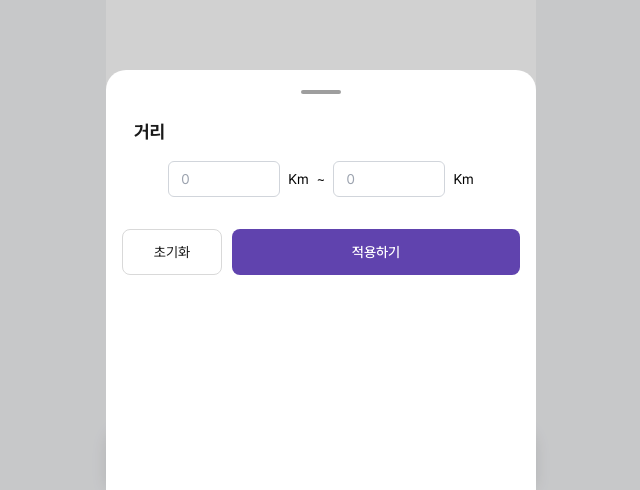
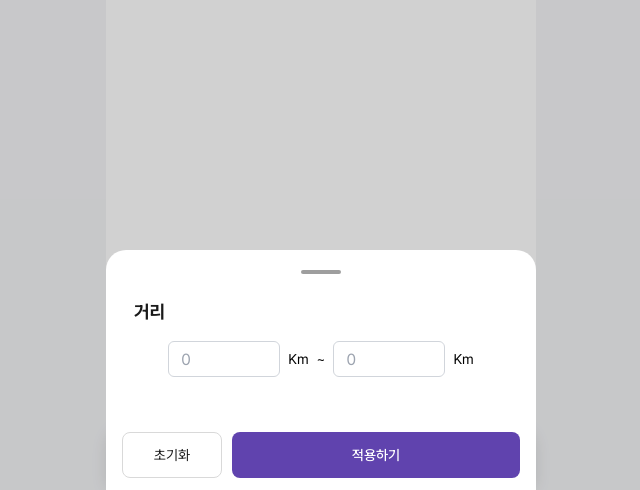
Before and after one commit to 9oormthon-univ/2025_SEASONTHON_TEAM_62_FE, a React (Vite) app: page /mate in a window 1280 px wide. Both pictures are taken after a click on the button "거리". Shown: the part 310-800 px from the top of the page, without its empty margins (319-959 px from the left). Built offline with nearby package versions, Linux system fonts and the light colour scheme; no server answers.

Commit message:
feat: 드롭다운 컴포넌트 css 수정

```diff
--- a/src/pages/mate/components/tagWithDropdown/bottomSheet.tsx
+++ b/src/pages/mate/components/tagWithDropdown/bottomSheet.tsx
@@ -7,7 +7,6 @@ type BottomSheetProps = {
   onApply: () => void;
   onReset: () => void;
 };
-
 export function BottomSheet({
   open,
   onClose,
@@ -21,25 +20,19 @@ export function BottomSheet({
   const handleTouchStart = (e: React.TouchEvent) => {
     startY.current = e.touches[0].clientY;
   };
-
   const handleTouchMove = (e: React.TouchEvent) => {
     const deltaY = e.touches[0].clientY - startY.current;
-    if (deltaY > 0) {
-      setDragY(deltaY);
-    }
+    if (deltaY > 0) setDragY(deltaY);
   };
-
   const handleTouchEnd = () => {
-    if (dragY > 80) {
-      onClose();
-    }
+    if (dragY > 80) onClose();
     setDragY(0);
   };
 
   return (
     <div
       className={[
-        'fixed inset-0 z-[100] transition-opacity duration-300 flex justify-center items-end',
+        'fixed inset-0 z-[100] flex items-end justify-center transition-opacity duration-300',
         open ? 'opacity-100' : 'pointer-events-none opacity-0',
       ].join(' ')}
     >
@@ -51,32 +44,38 @@ export function BottomSheet({
         <div
           role="dialog"
           aria-modal="true"
-          onTouchStart={handleTouchStart}
-          onTouchMove={handleTouchMove}
-          onTouchEnd={handleTouchEnd}
           className={[
-            'relative w-full h-[420px] pb-[calc(env(safe-area-inset-bottom)+12px)]',
-            'rounded-t-[20px] bg-white w-full pt-1',
-            'transform transition-transform duration-300',
+            'relative w-full rounded-t-[20px] bg-white pt-1',
+            'h-[240px] focus-within:h-[420px] max-h-[90svh]',
+            'grid grid-rows-[auto,1fr,auto]',
+            'transform transition-[height,transform] duration-300',
             open ? 'translate-y-0' : 'translate-y-full',
           ].join(' ')}
           style={{
             transform: open ? `translateY(${dragY}px)` : 'translateY(100%)',
-            transition: dragY > 0 ? 'none' : undefined,
+            transition: dragY > 0 ? 'height 300ms' : undefined,
           }}
         >
-          <div className="w-10 h-1 mt-4 bg-gray1/70 rounded-full mx-auto  mb-3 cursor-grab" />
-          {children}
-          <div className="flex px-4 gap-[10px] py-4">
+          <div
+            className="w-full select-none touch-pan-y"
+            onTouchStart={handleTouchStart}
+            onTouchMove={handleTouchMove}
+            onTouchEnd={handleTouchEnd}
+          >
+            <div className="mx-auto mb-3 mt-4 h-1 w-10 cursor-grab rounded-full bg-gray1/70" />
+          </div>
+          <div className="min-h-0 overflow-y-auto">{children}</div>
+
+          <div className="flex gap-[10px] px-4 py-4 pb-[calc(env(safe-area-inset-bottom)+12px)] s">
             <button
               onClick={onReset}
-              className="w-[100px] rounded-[8px] py-3 text-sm bg-white border border-gray2 text-black"
+              className="w-[100px] rounded-[8px] border border-gray2 bg-white py-3 text-sm text-black"
             >
               초기화
             </button>
             <button
               onClick={onApply}
-              className="flex-1 rounded-[8px] py-3 text-sm font-medium bg-main2 text-white"
+              className="flex-1 rounded-[8px] bg-main2 py-3 text-sm font-medium text-white"
             >
               적용하기
             </button>
--- a/src/pages/mate/components/tagWithDropdown/mainDropdown.tsx
+++ b/src/pages/mate/components/tagWithDropdown/mainDropdown.tsx
@@ -29,6 +29,7 @@ export default function MainDropDown() {
     setMaxDistance('');
   };
 
+  //인풋 포커스 안됐을때는  바텀시트 200px 높이여야하고 포커되면 400px여야해
   return (
     <div className="flex flex-row flex-wrap justify-left p-4 gap-3">
       <Tag
@@ -47,7 +48,7 @@ export default function MainDropDown() {
               <input
                 type="text"
                 placeholder="0"
-                className="w-[112px] h-9 px-3 rounded-md border border-gray-300 text-[14px] text-left pr-8"
+                className="w-[112px] h-9 px-3 rounded-md border border-gray-300 text-[16px] text-left pr-8"
                 value={minDistance}
                 onChange={handleMinDistanceChange}
               />
@@ -69,7 +70,7 @@ export default function MainDropDown() {
               <input
                 type="text"
                 placeholder="0"
-                className="w-[112px] h-9 px-3 rounded-md border border-gray-300 text-[14px] text-left pr-8"
+                className="w-[112px] h-9 px-3 rounded-md border border-gray-300 text-[16px] text-left pr-8"
                 value={maxDistance}
                 onChange={handleMaxDistanceChange}
               />
@@ -102,26 +103,26 @@ export default function MainDropDown() {
             <input
               type="text"
               placeholder="00"
-              className="w-[42px] h-9 px-3 rounded-md border border-gray-300 text-[14px] text-left "
+              className="w-[45px] h-9 px-3 rounded-md border border-gray-300 text-[16px] text-left "
             />
             <span className="text-[24px]">'</span>
             <input
               type="text"
               placeholder="00"
-              className="w-[42px] h-9 px-3 rounded-md border border-gray-300 text-[14px] text-left "
+              className="w-[45px] h-9 px-3 rounded-md border border-gray-300 text-[16px] text-left "
             />
             <span className="text-[24px]">"</span>
             <span className="text-[24px] mx-2">~</span>
             <input
               type="text"
               placeholder="00"
-              className="w-[42px] h-9 px-3 rounded-md border border-gray-300 text-[14px] text-left "
+              className="w-[45px] h-9 px-3 rounded-md border border-gray-300 text-[16px] text-left "
             />
             <span className="text-xl font-bold">'</span>
             <input
               type="text"
               placeholder="00"
-              className="w-[42px] h-9 px-3 rounded-md border border-gray-300 text-[14px] text-left "
+              className="w-[45px] h-9 px-3 rounded-md border border-gray-300 text-[16px] text-left "
             />
             <span className="text-[24px]">"</span>
           </div>
@@ -139,25 +140,25 @@ export default function MainDropDown() {
             <input
               type="text"
               placeholder="00"
-              className="w-[42px] h-9 px-3 rounded-md border border-gray-300 text-[14px] text-left "
+              className="w-[45px] h-9 px-3 rounded-md border border-gray-300 text-[16px] text-left "
             />
             <span className="text-[24px]">:</span>
             <input
               type="text"
               placeholder="00"
-              className="w-[42px] h-9 px-3 rounded-md border border-gray-300 text-[14px] text-left "
+              className="w-[45px] h-9 px-3 rounded-md border border-gray-300 text-[16px] text-left "
             />
             <span className="text-[24px] mx-2">~</span>
             <input
               type="text"
               placeholder="00"
-              className="w-[42px] h-9 px-3 rounded-md border border-gray-300 text-[14px] text-left "
+              className="w-[45px] h-9 px-3 rounded-md border border-gray-300 text-[16px] text-left "
             />
             <span className="text-xl font-bold">:</span>
             <input
               type="text"
               placeholder="00"
-              className="w-[42px] h-9 px-3 rounded-md border border-gray-300 text-[14px] text-left "
+              className="w-[45px] h-9 px-3 rounded-md border border-gray-300 text-[16px] text-left "
             />
             <span className="text-[24px]">"</span>
           </div>
```
